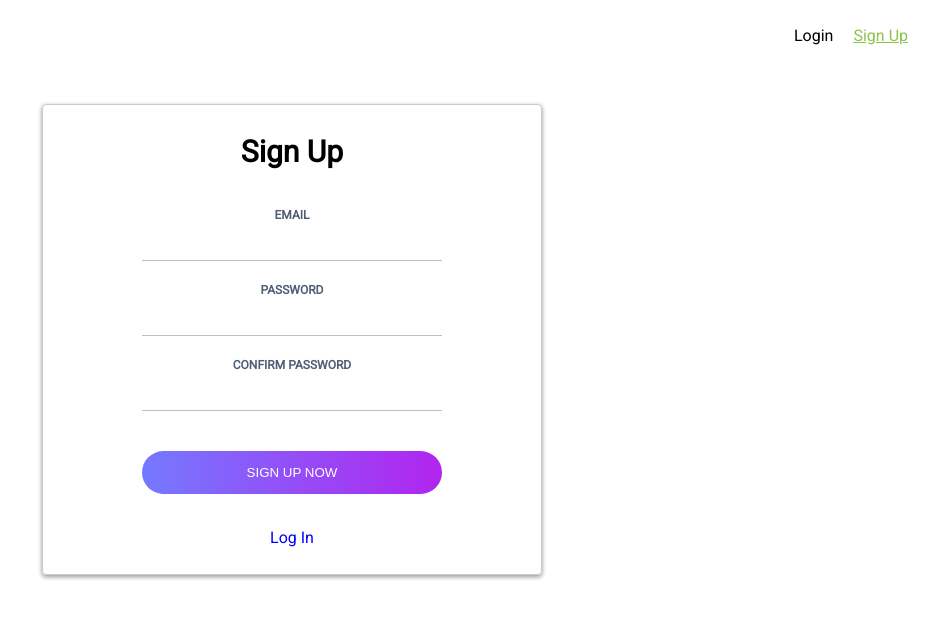
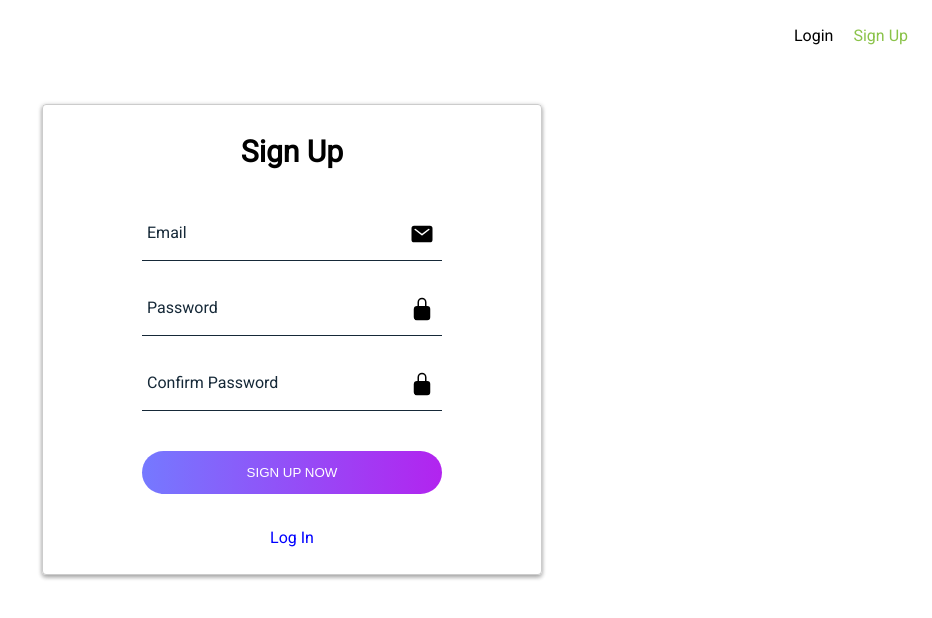
Before and after one commit to Ry6ens/task_Reenbit, a Next.js app: page /signup in a window 1280 px wide. Shown: the top 618 px of the page, without its empty margins (348-1280 px from the left). Built offline with nearby package versions, Linux system fonts and the light colour scheme; no server answers.

Commit message:
update app

```diff
--- a/src/components/FormSignUp/FormSignUp.jsx
+++ b/src/components/FormSignUp/FormSignUp.jsx
@@ -4,10 +4,11 @@ import { useRouter } from 'next/router';
 
 import { useAuth } from '@/context/AuthContext';
 
-import MyInput from '@/components/UI/MyInput/MyInput';
+import EmailIcon from '../Icons/Email/Email';
+import LockIcon from '../Icons/Lock/Lock';
 import MyButton from '@/components/UI/MyButton/MyButton';
 
-import { FormContainer, Title, Button, Error, Form, Label } from './FormSignUp.styled';
+import { FormContainer, Title, Button, Error, Form, InputBox } from './FormSignUp.styled';
 
 export default function FormSignUp() {
   const [form, setForm] = useState({ email: '', password: '', password_confirm: '' });
@@ -43,39 +44,48 @@ export default function FormSignUp() {
     <FormContainer>
       <Title>Sign Up</Title>
       <Form onSubmit={onSubmit}>
-        <Label htmlFor="email">
-          <span>Email</span>
-          <MyInput
+        <InputBox>
+          <span>
+            <EmailIcon width={24} height={24} />
+          </span>
+          <input
             id="email"
-            type="text"
+            type="email"
             name="email"
             value={form.email}
             onChange={e => inputChangeHandler(e)}
             required
           />
-        </Label>
-        <Label htmlFor="passwordId">
-          <span>Password</span>
-          <MyInput
-            id="passwordId"
+          <label htmlFor="email">Email</label>
+        </InputBox>
+        <InputBox>
+          <span>
+            <LockIcon width={24} height={24} />
+          </span>
+          <input
+            id="password"
             type="password"
             name="password"
             value={form.password}
             onChange={e => inputChangeHandler(e)}
             required
           />
-        </Label>
-        <Label htmlFor="confirmPasswordId">
-          <span>Confirm Password</span>
-          <MyInput
-            id="confirmPasswordId"
+          <label htmlFor="password">Password</label>
+        </InputBox>
+        <InputBox>
+          <span>
+            <LockIcon width={24} height={24} />
+          </span>
+          <input
+            id="password_confirm"
             type="password"
             name="password_confirm"
             value={form.password_confirm}
             onChange={e => inputChangeHandler(e)}
             required
           />
-        </Label>
+          <label htmlFor="password_confirm">Confirm Password</label>
+        </InputBox>
 
         <MyButton type="submit">Sign Up Now</MyButton>
       </Form>
--- a/src/components/FormSignUp/FormSignUp.styled.js
+++ b/src/components/FormSignUp/FormSignUp.styled.js
@@ -47,13 +47,46 @@ export const Form = styled.form`
   max-width: 300px;
 `;
 
-export const Label = styled.label`
+export const InputBox = styled.div`
+  position: relative;
   width: 100%;
+  height: 55px;
+  border-bottom: 1px solid #162938;
 
-  font-size: 12px;
-  font-weight: 600;
-  text-align: center;
-  text-transform: uppercase;
+  & span {
+    position: absolute;
+    right: 8px;
+    font-size: 2.3em;
+  }
 
-  color: #505f75;
+  & input {
+    padding: 0px 36px 0px 8px;
+    width: 100%;
+    height: 100%;
+    background: transparent;
+    border: none;
+    outline: none;
+
+    &:focus ~ label,
+    &:valid ~ label {
+      top: 0px;
+      font-size: 14px;
+      transition: top 0.3s;
+    }
+
+    &:-webkit-autofill,
+    &:-webkit-autofill:hover,
+    &:-webkit-autofill:focus {
+      transition: background-color 5000s ease-in-out 0s;
+    }
+  }
+
+  & label {
+    position: absolute;
+    top: 50%;
+    left: 5px;
+    transform: translateY(-50%);
+    color: #162938;
+    pointer-events: none;
+  }
 `;
--- /dev/null
+++ b/src/components/Icons/Email/Email.jsx
@@ -0,0 +1,15 @@
+import React from 'react';
+
+export default function EmailIcon({ width, height }) {
+  return (
+    <svg
+      xmlns="http://www.w3.org/2000/svg"
+      width={width}
+      height={height}
+      viewBox="0 0 512 512"
+    >
+      <title>Mail</title>
+      <path d="M424 80H88a56.06 56.06 0 00-56 56v240a56.06 56.06 0 0056 56h336a56.06 56.06 0 0056-56V136a56.06 56.06 0 00-56-56zm-14.18 92.63l-144 112a16 16 0 01-19.64 0l-144-112a16 16 0 1119.64-25.26L256 251.73l134.18-104.36a16 16 0 0119.64 25.26z" />
+    </svg>
+  );
+}
--- /dev/null
+++ b/src/components/Icons/Lock/Lock.jsx
@@ -0,0 +1,15 @@
+import React from 'react';
+
+export default function LockIcon({ width, height }) {
+  return (
+    <svg
+      xmlns="http://www.w3.org/2000/svg"
+      width={width}
+      height={height}
+      viewBox="0 0 512 512"
+    >
+      <title>Lock Closed</title>
+      <path d="M368 192h-16v-80a96 96 0 10-192 0v80h-16a64.07 64.07 0 00-64 64v176a64.07 64.07 0 0064 64h224a64.07 64.07 0 0064-64V256a64.07 64.07 0 00-64-64zm-48 0H192v-80a64 64 0 11128 0z" />
+    </svg>
+  );
+}
--- a/src/components/Navbar/Navbar.styled.js
+++ b/src/components/Navbar/Navbar.styled.js
@@ -3,7 +3,7 @@ import styled from 'styled-components';
 export const Header = styled.header`
   margin: 0 auto;
 
-  padding: 0px 24px;
+  padding: 24px;
 
   max-width: 1440px;
 `;
@@ -17,14 +17,35 @@ export const List = styled.ul`
 `;
 
 export const Item = styled.li`
-  padding: 24px 0px;
+  position: relative;
 `;
 
 export const ItemLink = styled.a`
   cursor: pointer;
 
+  &::after {
+    content: '';
+    left: 0;
+    bottom: -6px;
+    position: absolute;
+    width: 100%;
+    height: 3px;
+    background: rgb(0, 0, 0);
+    border-radius: 5px;
+    transform-origin: left;
+    transform: scaleX(0);
+    transition: transform 0.5s;
+  }
+
+  &:hover::after {
+    transform: scaleX(1);
+  }
+
   &.active {
     color: #8bc34a;
-    text-decoration: underline;
+
+    &::after {
+      background: #8bc34a;
+    }
   }
 `;
--- a/src/components/UI/MyInput/MyInput.jsx
+++ /dev/null
@@ -1,5 +0,0 @@
-import { Input } from './MyInput.styled';
-
-export default function MyInput(props) {
-  return <Input {...props} />;
-}
--- a/src/components/UI/MyInput/MyInput.styled.js
+++ /dev/null
@@ -1,18 +0,0 @@
-import styled from 'styled-components';
-
-export const Input = styled.input`
-  margin-top: 10px;
-
-  width: 100%;
-
-  font-size: 16px;
-  text-align: center;
-  line-height: 1.5;
-
-  color: rgba(0, 0, 0, 0.5);
-
-  border: none;
-  border-bottom: 1px solid hsla(0, 8%, 40%, 0.4);
-
-  outline: none;
-`;
```
Also changed, not shown: src/components/FormLogIn/FormLogIn.jsx (+24 -16 lines), src/components/FormLogIn/FormLogIn.styled.js (+52 -12 lines).
